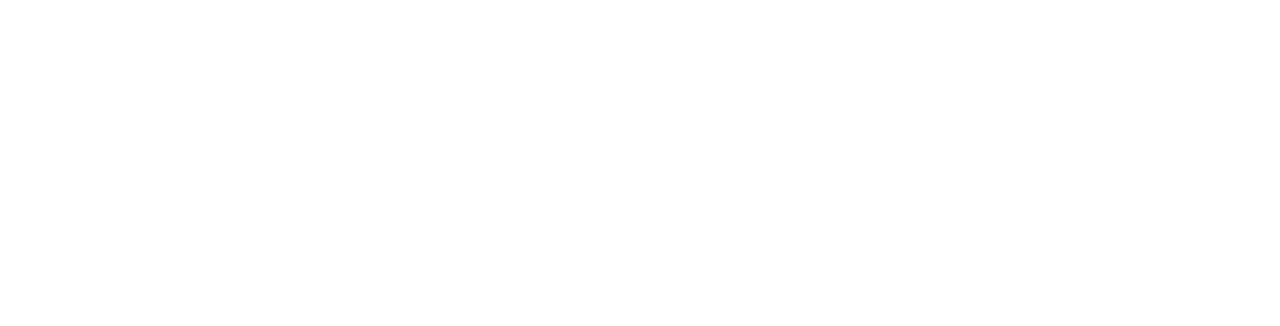
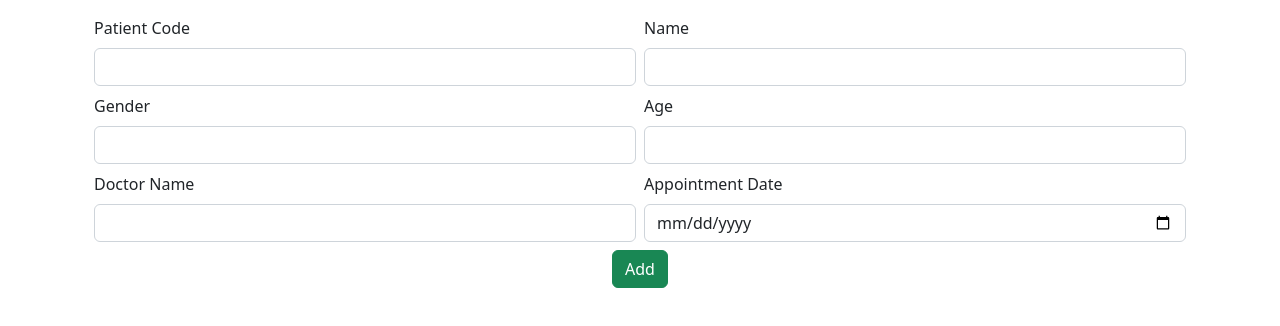
Before and after one commit to hami-r/PatientAppAngular, an Angular app: page / in a window 1280 px wide. Shown: the top 326 px of the page. Built offline with nearby package versions, Linux system fonts and the light colour scheme.

Commit message:
add page with routing and data binding

```diff
--- /dev/null
+++ b/src/app/add-patient/add-patient.component.html
@@ -0,0 +1,36 @@
+
+<div class="container">
+    <div class="row">
+        <div class="col col-12 col-sm-12 col-md-12 col-lg-12 col-xl-12 col-xxl-12">
+            <div class="row g-2 m-2">
+                <div class="col col-12 col-sm-12 col-md-6 col-lg-6 col-xl-6 col-xxl-6">
+                    <label for="" class="form-label">Patient Code</label>
+                    <input name="patientCode" [(ngModel)]="patientCode" type="text" class="form-control">
+                </div>
+                <div class="col col-12 col-sm-12 col-md-6 col-lg-6 col-xl-6 col-xxl-6">
+                    <label for="" class="form-label">Name</label>
+                    <input name="name" [(ngModel)]="name" type="text" class="form-control">
+                </div>
+                <div class="col col-12 col-sm-12 col-md-6 col-lg-6 col-xl-6 col-xxl-6">
+                    <label for="" class="form-label">Gender</label>
+                    <input name="gender" [(ngModel)]="gender" type="text" class="form-control">
+                </div>
+                <div class="col col-12 col-sm-12 col-md-6 col-lg-6 col-xl-6 col-xxl-6">
+                    <label for="" class="form-label">Age</label>
+                    <input name="age" [(ngModel)]="age" type="text" class="form-control">
+                </div>
+                <div class="col col-12 col-sm-12 col-md-6 col-lg-6 col-xl-6 col-xxl-6">
+                    <label for="" class="form-label">Doctor Name</label>
+                    <input name="doctorName" [(ngModel)]="doctorName" type="text" class="form-control">
+                </div>
+                <div class="col col-12 col-sm-12 col-md-6 col-lg-6 col-xl-6 col-xxl-6">
+                    <label for="" class="form-label">Appointment Date</label>
+                    <input name="appointmentDate" [(ngModel)]="appointmentDate" type="date" class="form-control">
+                </div>
+                <div class="col col-12 col-sm-12 col-md-12 col-lg-12 col-xl-12 col-xxl-12 text-center">
+                    <button (click)="readValues()" class="btn btn-success">Add</button>
+                </div>
+            </div>
+        </div>
+    </div>
+</div>
--- /dev/null
+++ b/src/app/add-patient/add-patient.component.ts
@@ -0,0 +1,19 @@
+import { Component } from '@angular/core';
+
+@Component({
+  selector: 'app-add-patient',
+  templateUrl: './add-patient.component.html',
+  styleUrls: ['./add-patient.component.css']
+})
+export class AddPatientComponent {
+  patientCode = ""
+  name = ""
+  gender = ""
+  age = ""
+  doctorName = ""
+  appointmentDate = ""
+
+  readValues = () => {
+
+  }
+}
--- a/src/app/app.module.ts
+++ b/src/app/app.module.ts
@@ -3,14 +3,27 @@
 
 import { AppRoutingModule } from './app-routing.module';
 import { AppComponent } from './app.component';
+import { AddPatientComponent } from './add-patient/add-patient.component';
+import { RouterModule, Routes } from '@angular/router';
+import { FormsModule } from '@angular/forms';
+
+let myRoutes:Routes = [
+  {
+    path:"",
+    component:AddPatientComponent
+  }
+]
 
 @NgModule({
   declarations: [
-    AppComponent
+    AppComponent,
+    AddPatientComponent
   ],
   imports: [
     BrowserModule,
-    AppRoutingModule
+    AppRoutingModule,
+    RouterModule.forRoot(myRoutes),
+    FormsModule
   ],
   providers: [],
   bootstrap: [AppComponent]
```
Also changed, not shown: src/app/add-patient/add-patient.component.css (added).
